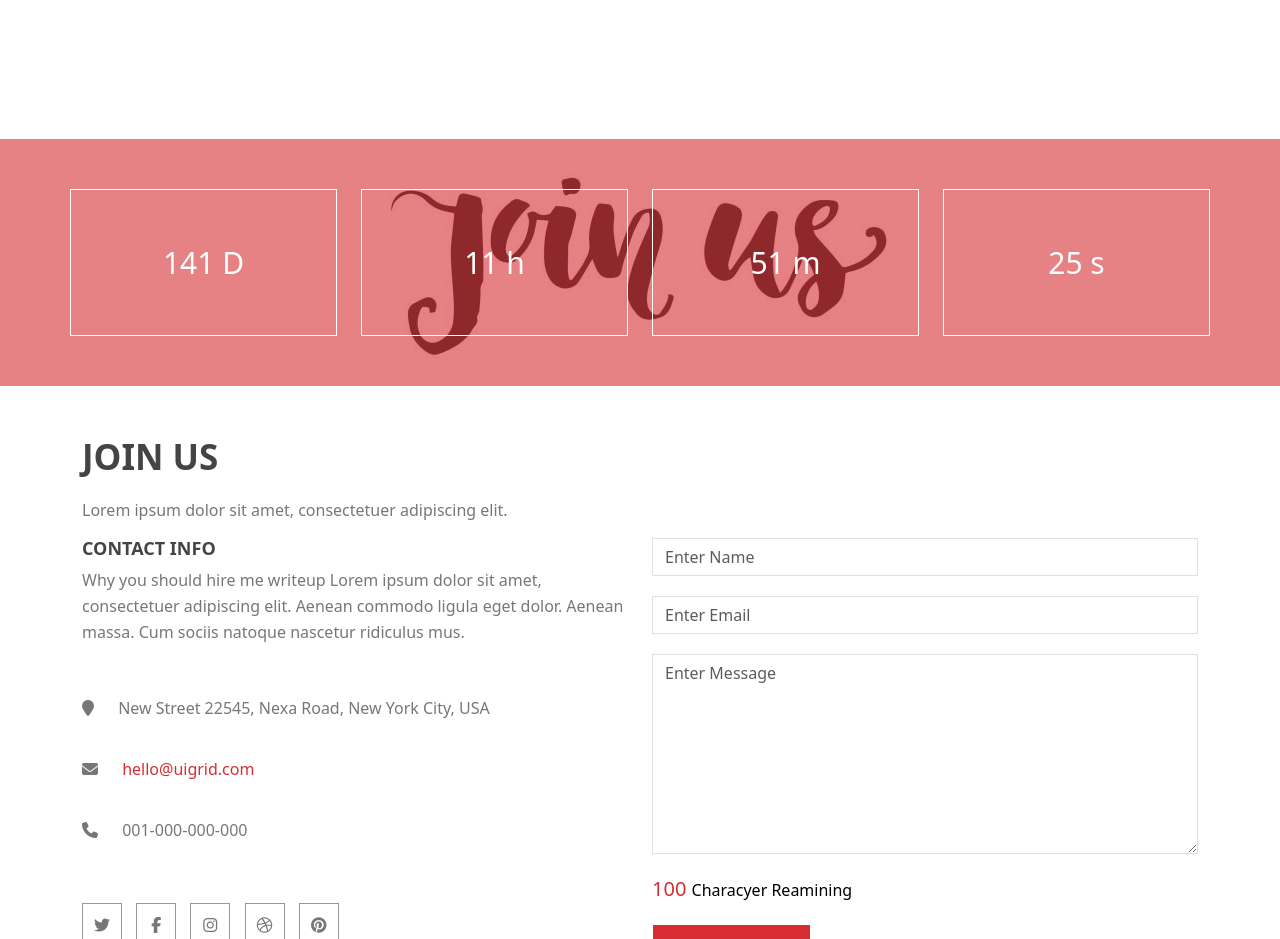
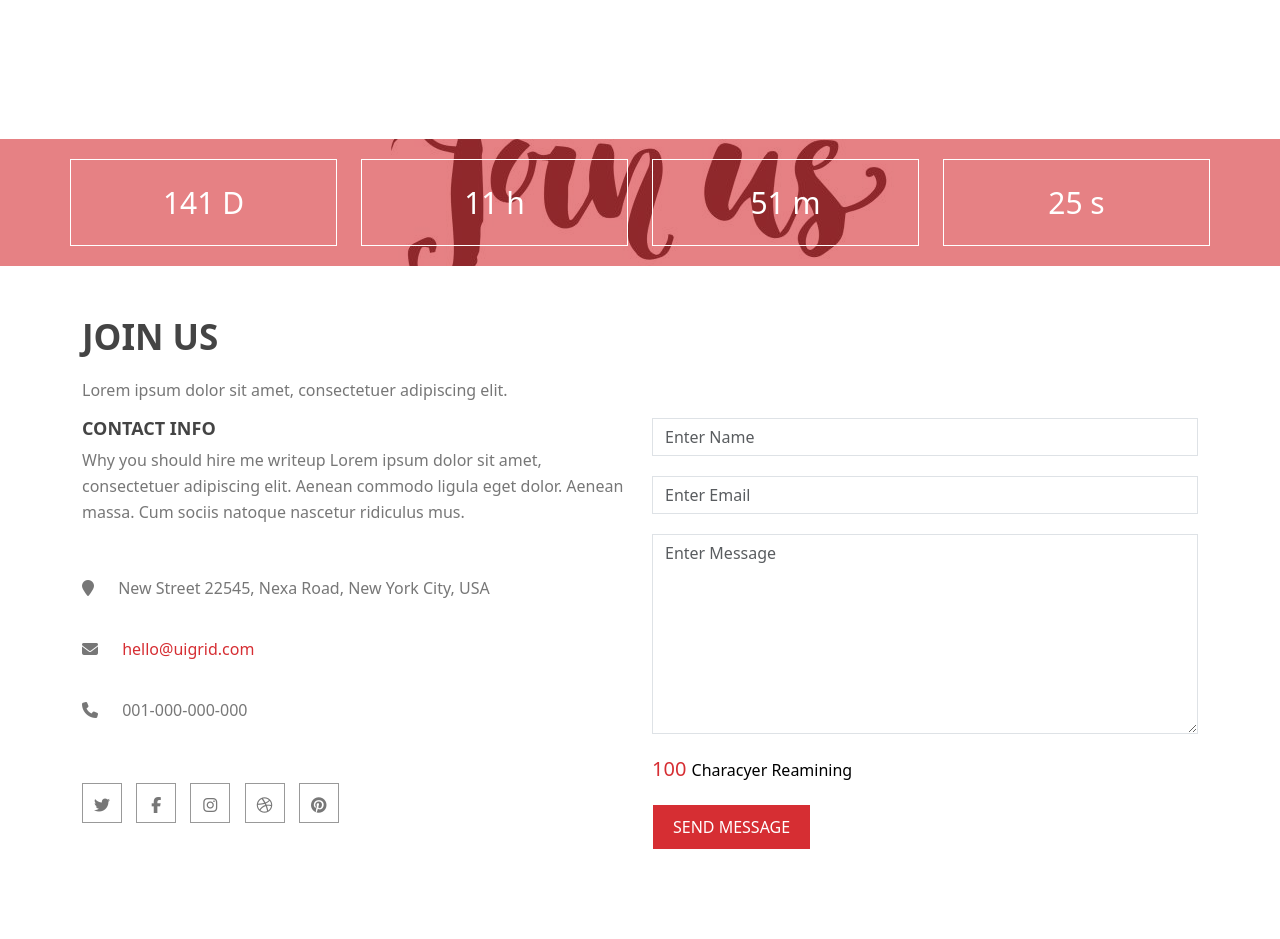
Before and after one commit to AyatT12/party-, a plain HTML site: page index.html in a window 1280 px wide. Shown: the part 1280-2219 px from the top of the page. After the commit the page ends 2180 px from the top, so only its background shows below. Drawn offline with nearby package versions, Linux system fonts and the light colour scheme.

Commit message:
first commit

```diff
--- a/CSS/main.css
+++ b/CSS/main.css
@@ -94,7 +94,7 @@ width: 250px;
   background-position: center;
 }
 .inner{
-  padding: 50px;
+  padding: 20px;
     border: 1px solid #FFF;
     font-weight: 500;
     font-size: 30px;
--- a/index.html
+++ b/index.html
@@ -69,7 +69,7 @@
     </section>
     <section id="count">
         <div class="count_ovarlay">
-            <div class="container text-center" style="padding: 50px 0px;">
+            <div class="container text-center" style="padding: 20px 0px;">
             <div class="row ">
             <div class="col-md-3 counter ">
                <div class="inner days"></div>
```
